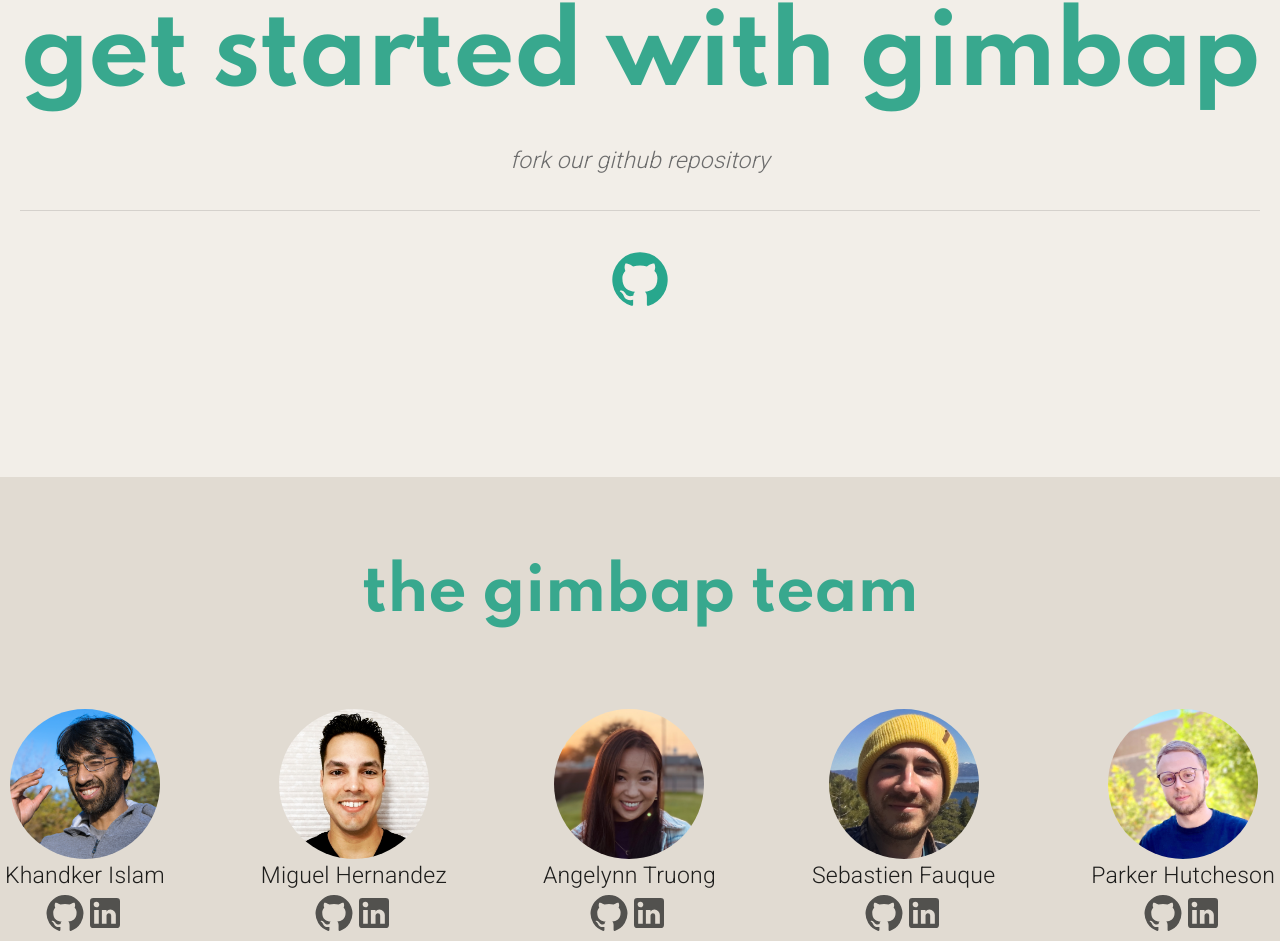
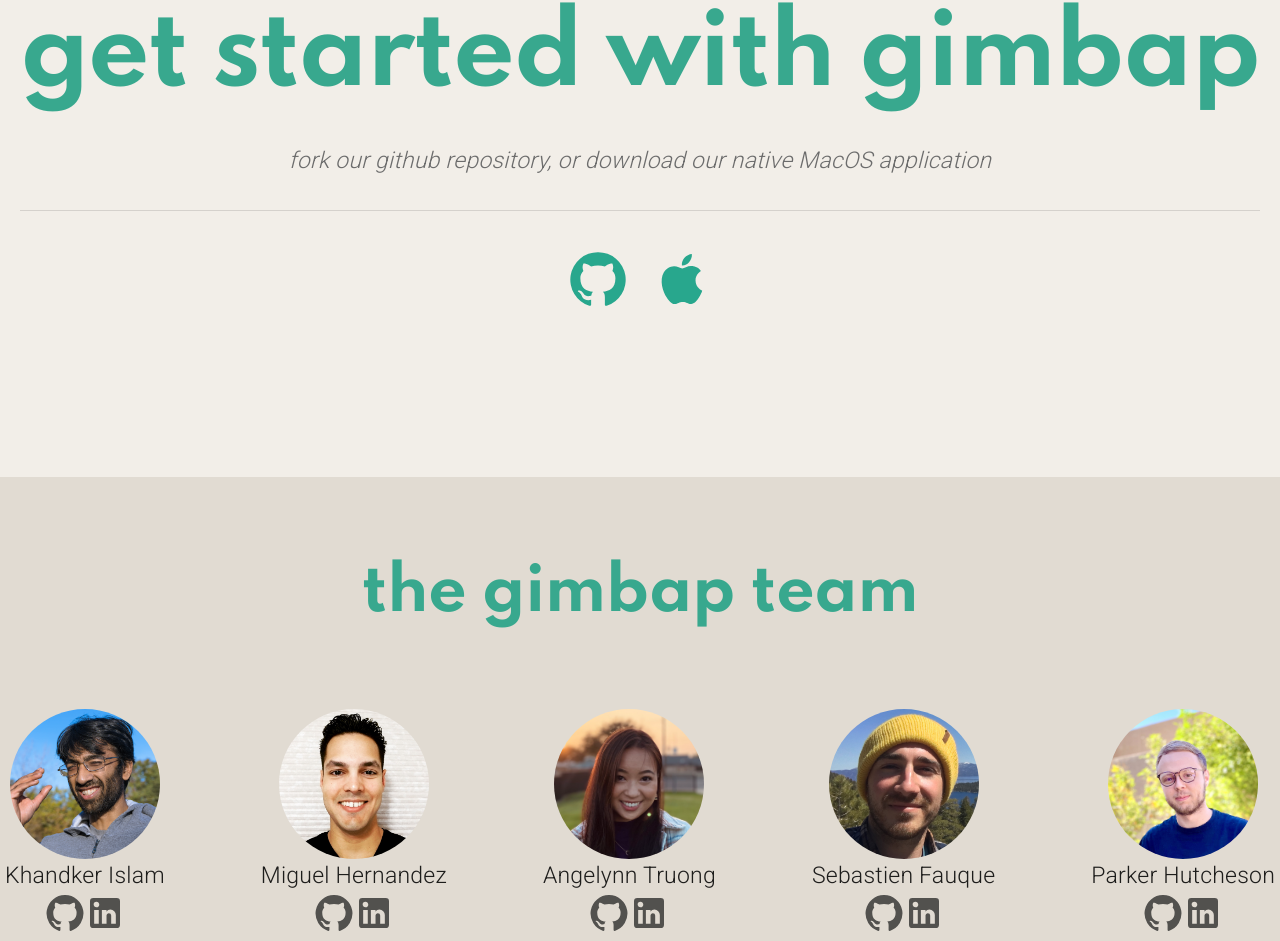
Before and after one commit to gimbap-website/gimbap-site, a React app: page / in a window 1280 px wide. Shown: the part 2167-3108 px from the top of the page. Built offline with nearby package versions, Linux system fonts and the light colour scheme.

Commit message:
Adding in Apple Logo and Electron download

```diff
--- a/src/product-page/Downloads.tsx
+++ b/src/product-page/Downloads.tsx
@@ -29,7 +29,7 @@ export default function Downloads() {
 
     <Stack direction="column" spacing={4}>
       <Typography variant="h1" id="getting-started" color="#6C6C6C" >get started with gimbap</Typography>
-      <Typography variant="body1" id="select-platform" color="#6C6C6C" >fork our github repository</Typography>
+      <Typography variant="body1" id="select-platform" color="#6C6C6C" >fork our github repository, or download our native MacOS application</Typography>
       <Divider></Divider>
       <br></br>
       <br></br>
@@ -39,9 +39,9 @@ export default function Downloads() {
         <GitHubIcon id="download-icon" />
       </Link>
       {/* Will add these icons when Electron is fully supported */}
-      {/* <Link href="http://www.apple.com" target="_blank" rel="noopener">
+      <Link href="https://github.com/oslabs-beta/gimbap/archive/refs/tags/v1.0.0.zip" target="_blank" rel="noopener">
         <AppleIcon id="download-icon" />
-      </Link> */}
+      </Link>
       {/* <Link href="http://www.microsoft.com" target="_blank" rel="noopener">
         <img id="custom-download-icon" src={WindowsLogo} width="60" height="60" />
       </Link> */}
```
